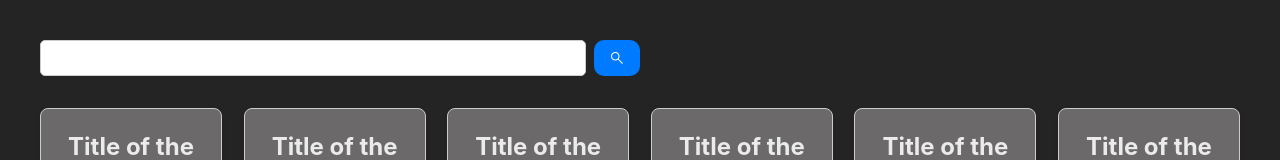
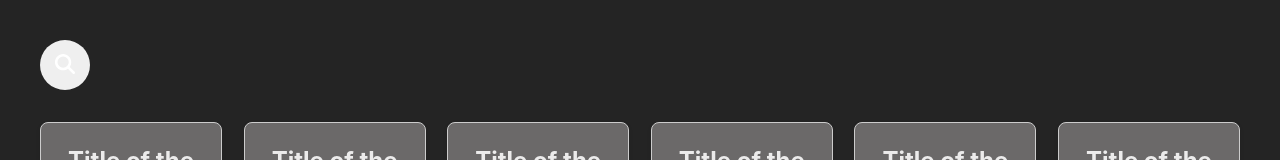
Before and after one commit to gesot/react-recipes, a React (Vite) app: page / in a window 1280 px wide. Shown: the top 160 px of the page. Built offline with nearby package versions, Linux system fonts and the light colour scheme.

Commit message:
Searchbar update

```diff
--- a/package.json
+++ b/package.json
@@ -10,6 +10,9 @@
     "preview": "vite preview"
   },
   "dependencies": {
+    "@fortawesome/fontawesome-svg-core": "^6.4.2",
+    "@fortawesome/free-solid-svg-icons": "^6.4.2",
+    "@fortawesome/react-fontawesome": "^0.2.0",
     "font-awesome": "^4.7.0",
     "react": "^18.2.0",
     "react-dom": "^18.2.0",
--- a/src/components/Modal.module.css
+++ b/src/components/Modal.module.css
@@ -16,20 +16,8 @@
   border-radius: 8px;
   box-shadow: 0 2px 4px rgba(0, 0, 0, 0.1);
   padding: 20px;
-  text-align: center; /* Center the content horizontally */
-  max-width: 70%; /* Limit the maximum width of the card content */
-  max-height: 80vh; /* Limit the maximum height of the card content */
-  overflow: auto; /*Add scrollbars if content overflows the modal*/
-  transform: scale(0.7);
-  transition: transform 0.3s ease-in-out;
+  text-align: center;
+  max-width: 70%;
+  max-height: 80vh;
+  overflow: auto;
 }
-
-.modalOverlay.active {
-  opacity: 1;
-  pointer-events: auto;
-}
-
-.modalContent.active {
-  /* ... existing styles ... */
-  transform: scale(1);
-}
--- a/src/components/Searchbar.jsx
+++ b/src/components/Searchbar.jsx
@@ -1,15 +1,32 @@
-import classes from "./Searchbar.module.css";
-import { Helmet } from "react-helmet";
+import React from "react";
+import { useRef } from "react";
+import { FontAwesomeIcon } from "@fortawesome/react-fontawesome";
+import { faSearch } from "@fortawesome/free-solid-svg-icons";
+import searchBoxStyles from "./Searchbar.module.css";
 
-export default function () {
+function SearchBox() {
+  const inputRef = useRef(null);
+  const expandSearchBar = () => {
+    setTimeout(() => {
+      inputRef.current.focus();
+    }, 0);
+  };
   return (
-    <>
-      <div className={classes.container}>
-        <input className={classes.bar} type="text" name="bar" />
-        <button className={classes.button}>
-          <span className={classes.materialSymbol}>search</span>
-        </button>
-      </div>
-    </>
+    <div className={searchBoxStyles["search-box"]}>
+      <button
+        className={searchBoxStyles["btn-search"]}
+        onClick={expandSearchBar}
+      >
+        <FontAwesomeIcon icon={faSearch} />
+      </button>
+      <input
+        ref={inputRef}
+        type="text"
+        className={searchBoxStyles["input-search"]}
+        placeholder="Type to Search..."
+      />
+    </div>
   );
 }
+
+export default SearchBox;
--- a/src/components/Searchbar.module.css
+++ b/src/components/Searchbar.module.css
@@ -1,33 +1,50 @@
-.container {
-  display: flex;
-  align-items: center;
-  justify-content: space-between; /* This aligns items at the start and end */
-  width: 100%;
-  max-width: 600px;
+.search-box {
+  width: fit-content;
+  height: fit-content;
+  position: relative;
+}
+.input-search {
+  opacity: 0;
+  position: relative;
+  padding: 0;
+  height: 50px;
+  width: 50px;
+  border-style: none;
+  font-size: 18px;
+  letter-spacing: 2px;
+  outline: none;
+  border-radius: 25px;
+  transition: all 0.5s ease-in-out;
+  color: #fff;
+}
+.input-search::placeholder {
+  color: rgba(255, 255, 255, 0.5);
+  font-size: 18px;
+  letter-spacing: 2px;
+  font-weight: 100;
+}
+.btn-search {
+  z-index: 1;
+  width: 50px;
+  height: 50px;
+  border-style: none;
+  font-size: 20px;
+  font-weight: bold;
+  outline: none;
+  cursor: pointer;
+  border-radius: 50%;
+  position: absolute;
+  right: 0px;
+  color: #ffffff;
+  pointer-events: painted;
 }
 
-.bar {
-  width: 100%;
-  padding: 0.5rem;
-  border: 1px solid #ccc;
-  border-radius: 5px;
-  font-size: 16px;
+.input-search:focus {
+  cursor: auto;
+  opacity: 1;
+  width: 300px;
+  border-radius: 0px;
+  background-color: transparent;
+  border-bottom: 1px solid rgba(255, 255, 255, 0.5);
+  transition: all 500ms cubic-bezier(0, 0.11, 0.35, 2);
 }
-
-.button {
-  margin-left: 0.5rem;
-  background-color: #007bff;
-  color: white;
-  border: none;
-  border-radius: 10px;
-  padding: 8px 15px;
-  cursor: pointer;
-  font-size: 16px;
-  display: flex;
-  align-items: center; /* Center the content vertically */
-}
-
-.materialSymbol {
-  font-family: "Material Symbols Outlined";
-  font-variation-settings: "FILL" 0, "wght" 400, "GRAD" 0, "opsz" 48;
-}
```
Also changed, not shown: 1 other file (tests, documents, lock files or other folders).
